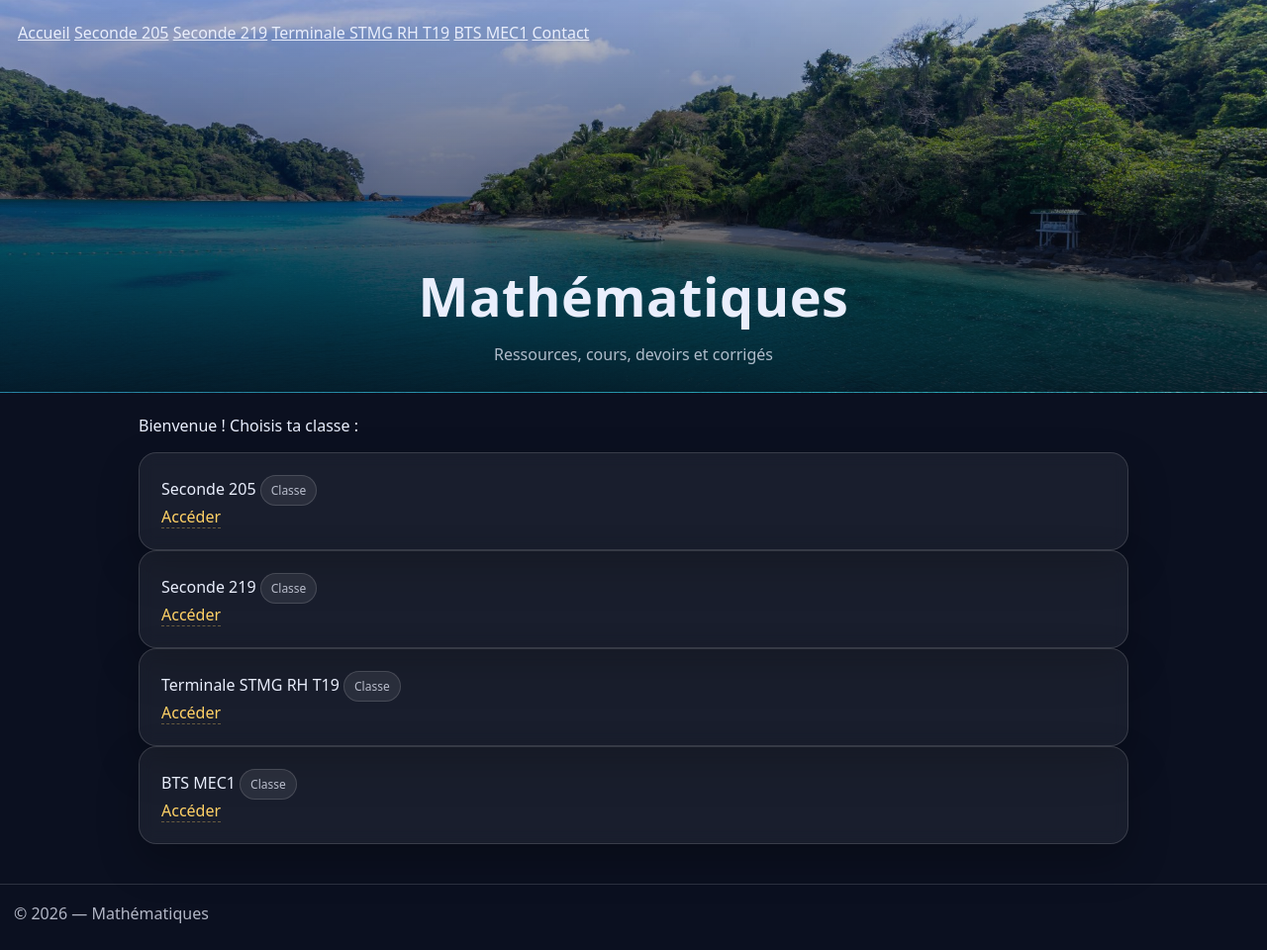
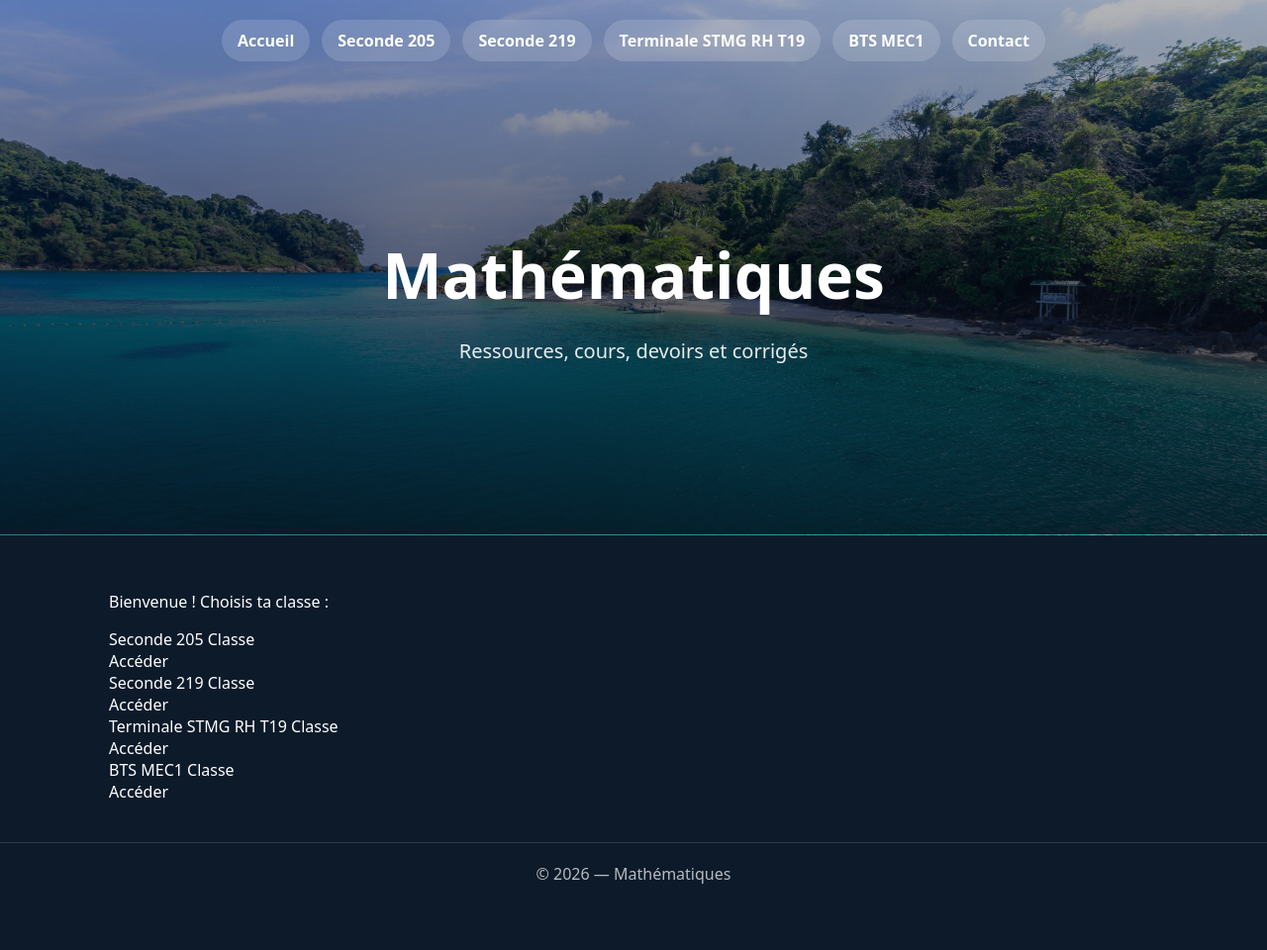
Before and after one commit to rudasingwaibrahim/rudasingwaibrahim.github.io, a Jekyll site: the page built from index.md, in a window 1280 px wide. Shown: the whole page at 99% size. Built offline with Jekyll 4.4.1, drawn with Linux system fonts in a browser that asks for light colours; our own code applies the rules of GitHub Pages for plain Markdown files; after the commit the page ends 914 px from its top, so only the background shows below that.

Commit message:
Update style.css

```diff
--- a/assets/css/style.css
+++ b/assets/css/style.css
@@ -1,227 +1,91 @@
 :root{
-  --bg: #0b1020;
-  --card: rgba(255,255,255,0.06);
-  --text: #e9eefc;
-  --muted: rgba(233,238,252,0.75);
-  --accent: #ffd166;
-  --line: rgba(255,255,255,0.14);
+  --text: #ffffff;
+  --line: rgba(255,255,255,0.2);
 }
 
-*{ box-sizing:border-box; }
-html,body{ margin:0; padding:0; font-family: system-ui, -apple-system, Segoe UI, Roboto, Arial, sans-serif; background: var(--bg); color: var(--text); }
-a{ color: inherit; }
+*{
+  box-sizing:border-box;
+}
 
+html,body{
+  margin:0;
+  padding:0;
+  font-family: system-ui, -apple-system, Segoe UI, Roboto, Arial, sans-serif;
+  background:#0c1a2a;
+  color:white;
+}
+
+a{
+  color:inherit;
+  text-decoration:none;
+}
+
+/* HERO IMAGE */
 .hero{
-  min-height: 44vh;
+  min-height:60vh;
   background:
-    linear-gradient(to bottom, rgba(5,10,20,0.2), rgba(5,10,20,0.85)),
+    linear-gradient(to bottom, rgba(5,10,20,0.3), rgba(5,10,20,0.85)),
     url("/assets/images/mayotte.jpg");
-  background-size: cover;
-  background-position: center;
-  border-bottom: 1px solid var(--line);
+  background-size:cover;
+  background-position:center;
+  border-bottom:1px solid var(--line);
 }
 
 .hero-overlay{
-  min-height: 44vh;
-  padding: 22px 18px 16px;
+  min-height:60vh;
+  padding:20px;
   display:flex;
   flex-direction:column;
 }
 
-.topbar{
+/* MENU */
+.topnav{
   display:flex;
-  align-items:center;
-  justify-content:space-between;
-  gap: 16px;
+  flex-wrap:wrap;
+  gap:12px;
+  justify-content:center;
+  margin-bottom:40px;
 }
 
-.brand{
-  display:flex;
-  align-items:center;
-  gap: 12px;
-  text-decoration:none;
+.nav-item{
+  padding:10px 16px;
+  border-radius:999px;
+  background:rgba(255,255,255,0.15);
+  font-weight:600;
+  backdrop-filter: blur(6px);
 }
 
-.logo{
-  width:44px;
-  height:44px;
-  border-radius: 14px;
-  display:flex;
-  align-items:center;
-  justify-content:center;
-  font-weight:800;
-  letter-spacing:0.5px;
-  background: linear-gradient(135deg, rgba(120,170,255,0.9), rgba(120,90,255,0.9));
-  box-shadow: 0 10px 30px rgba(0,0,0,0.35);
+.nav-item:hover{
+  background:rgba(255,255,255,0.30);
 }
 
-.brand-text .site-title{
-  font-weight: 800;
-  font-size: 18px;
-  line-height: 1.1;
-}
-.brand-text .site-subtitle{
-  font-size: 13px;
-  color: var(--muted);
-  margin-top: 2px;
-}
-
-.menu-btn{
-  background: rgba(255,255,255,0.10);
-  border: 1px solid var(--line);
-  color: var(--text);
-  padding: 10px 12px;
-  border-radius: 12px;
-  cursor:pointer;
-  font-size: 18px;
-}
-
-.navbar{
-  margin-top: 14px;
-  display:flex;
-  gap: 10px;
-  flex-wrap:wrap;
-  align-items:center;
-  justify-content:center;
-}
-
-.navbar a{
-  text-decoration:none;
-  padding: 10px 14px;
-  border-radius: 999px;
-  background: rgba(255,255,255,0.08);
-  border: 1px solid rgba(255,255,255,0.10);
-  color: var(--text);
-  transition: 0.2s;
-  font-weight: 600;
-  font-size: 14px;
-}
-
-.navbar a:hover{
-  transform: translateY(-1px);
-  border-color: rgba(255,255,255,0.22);
-}
-
-.navbar a.active{
-  background: rgba(120,90,255,0.35);
-  border-color: rgba(120,90,255,0.55);
-}
-
+/* TITRE */
 .hero-content{
-  margin-top: auto;
   text-align:center;
-  padding: 26px 8px 10px;
+  margin-top:auto;
+  margin-bottom:auto;
 }
 
 .hero-content h1{
-  margin: 0;
-  font-size: clamp(28px, 5vw, 54px);
-  letter-spacing: 0.5px;
-}
-.hero-content p{
-  margin: 10px auto 0;
-  max-width: 760px;
-  color: var(--muted);
-  font-size: 16px;
-  line-height: 1.5;
+  font-size:64px;
+  margin:0;
 }
 
-.container{
-  width: min(1000px, calc(100% - 24px));
-  margin: 22px auto 40px;
+.hero-content p{
+  font-size:20px;
+  opacity:0.9;
 }
 
-.card{
-  background: var(--card);
-  border: 1px solid var(--line);
-  border-radius: 18px;
-  padding: 22px;
-  backdrop-filter: blur(8px);
-  box-shadow: 0 18px 40px rgba(0,0,0,0.25);
-}
-
-.card h1, .card h2, .card h3{
-  margin-top: 0;
-}
-
-.card h2{
-  margin-top: 22px;
-  padding-top: 10px;
-  border-top: 1px solid var(--line);
-}
-
-.card ul{
-  margin: 10px 0 0 20px;
-}
-
-.card a{
-  color: var(--accent);
-  text-decoration: none;
-  border-bottom: 1px dashed rgba(255,209,102,0.35);
-}
-.card a:hover{
-  border-bottom-color: rgba(255,209,102,0.75);
-}
-
-.badge{
-  display:inline-block;
-  padding: 6px 10px;
-  border-radius: 999px;
-  font-size: 12px;
-  background: rgba(255,255,255,0.08);
-  border: 1px solid var(--line);
-  color: var(--muted);
+/* CONTENU */
+.container{
+  max-width:1100px;
+  margin:auto;
+  padding:40px 20px;
 }
 
 .footer{
-  border-top: 1px solid var(--line);
-  padding: 18px 14px 26px;
-  color: var(--muted);
+  text-align:center;
+  padding:20px;
+  border-top:1px solid var(--line);
+  opacity:0.7;
 }
-
-.footer-inner{
-  width: min(1000px, calc(100% - 24px));
-  margin: 0 auto;
-  display:flex;
-  justify-content:space-between;
-  gap: 18px;
-  flex-wrap:wrap;
-}
-
-.footer-title{
-  color: var(--text);
-  font-weight: 800;
-  margin-bottom: 6px;
-}
-
-.footer-right{
-  display:flex;
-  gap: 12px;
-  align-items:center;
-}
-
-.footer-right a{
-  color: var(--muted);
-  text-decoration:none;
-}
-.footer-right a:hover{
-  color: var(--text);
-}
-
-.footer-bottom{
-  width: min(1000px, calc(100% - 24px));
-  margin: 12px auto 0;
-  font-size: 12px;
-  opacity: 0.85;
-}
-
-/* Mobile menu */
-@media (max-width: 760px){
-  .navbar{
-    display:none;
-    flex-direction:column;
-    align-items:stretch;
-  }
-  .navbar.open{ display:flex; }
-  .navbar a{ text-align:center; }
-}
```
